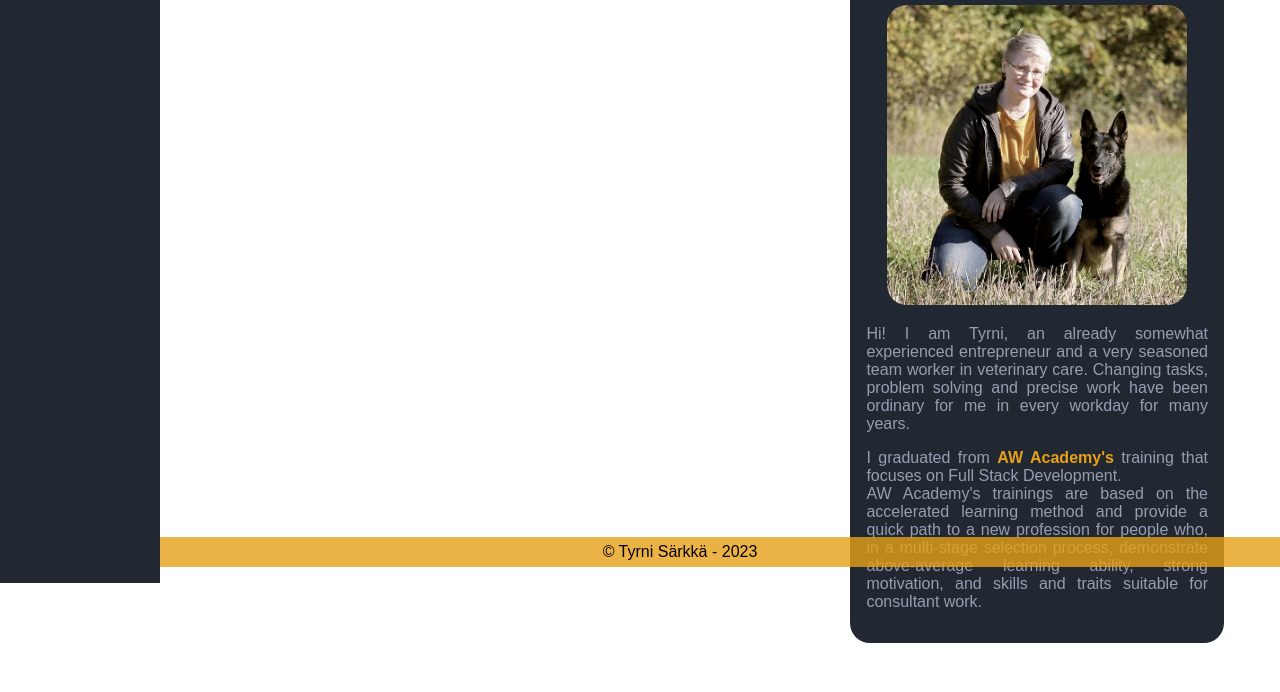
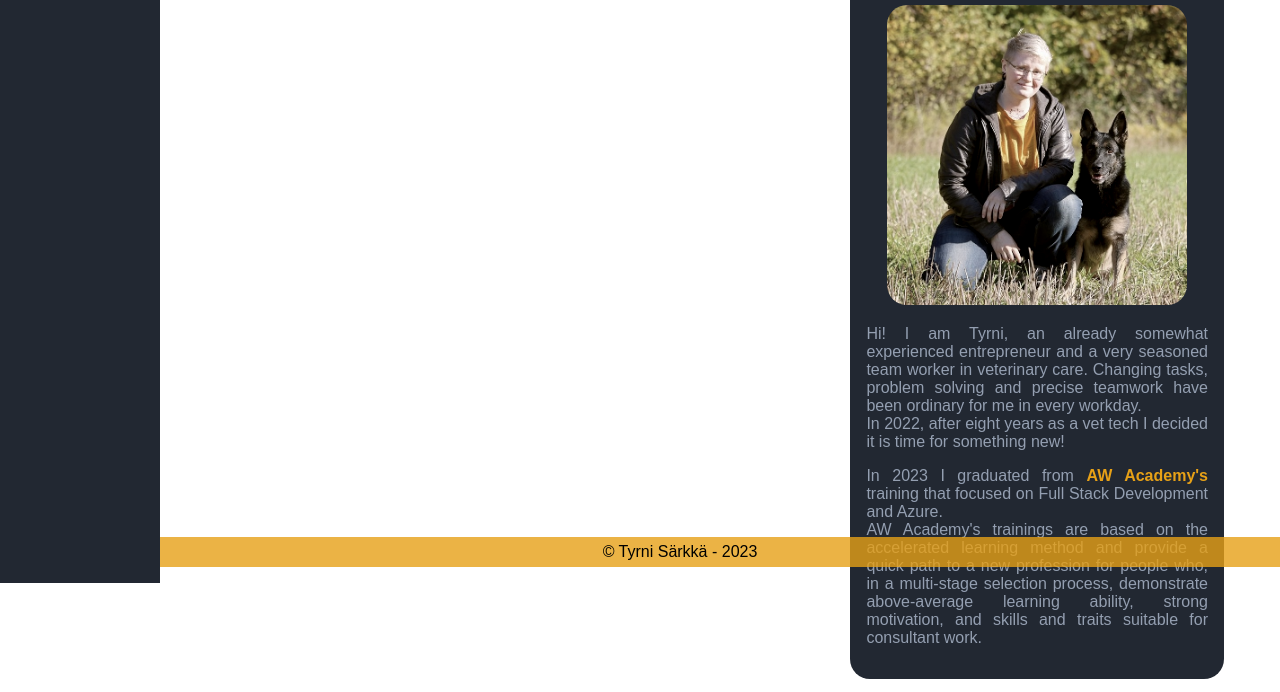
Before and after one commit to TyrniSa/MyPortfolio, a plain HTML site: page index.html in a window 1280 px wide. Shown: the part 233-925 px from the top of the page. Drawn offline with Linux system fonts and the light colour scheme.

Commit message:
changes in about me

```diff
--- a/index.html
+++ b/index.html
@@ -129,10 +129,12 @@
       <section id="about me">
         <h2>About Me</h2>
         <img id="picture" src="./Pictures/me.jpg">
-        <p>Hi! I am Tyrni, an already somewhat experienced entrepreneur and a very seasoned team worker in veterinary care. Changing tasks, problem solving and precise work have been ordinary for me in every workday for many years.
+        <p>Hi! I am Tyrni, an already somewhat experienced entrepreneur and a very seasoned team worker in veterinary care.
+           Changing tasks, problem solving and precise teamwork have been ordinary for me in every workday.<br>
+           In 2022, after eight years as a vet tech I decided it is time for something new!
         </p>
         <p>
-          I graduated from <a href="https://www.academicwork.fi/" target="_blank"><b>AW Academy's</b></a> training that focuses on Full Stack Development.<br>
+          In 2023 I graduated from <a href="https://www.academicwork.fi/" target="_blank"><b>AW Academy's</b></a> training that focused on Full Stack Development and Azure.<br>
           AW Academy's trainings are based on the accelerated learning method and provide a quick path to a new profession for people who, in a multi-stage selection process,
           demonstrate above-average learning ability, strong motivation, and skills and traits suitable for consultant work.<br>
         </p>
```
